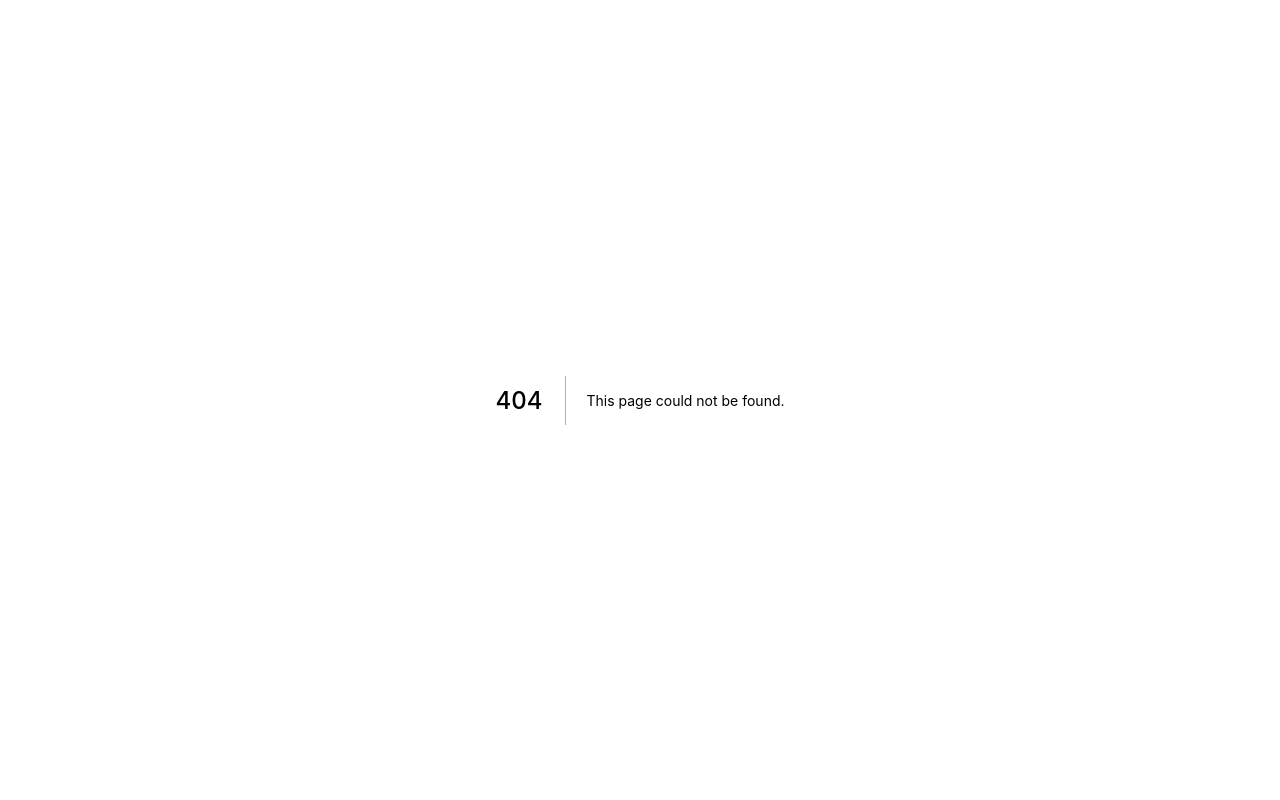
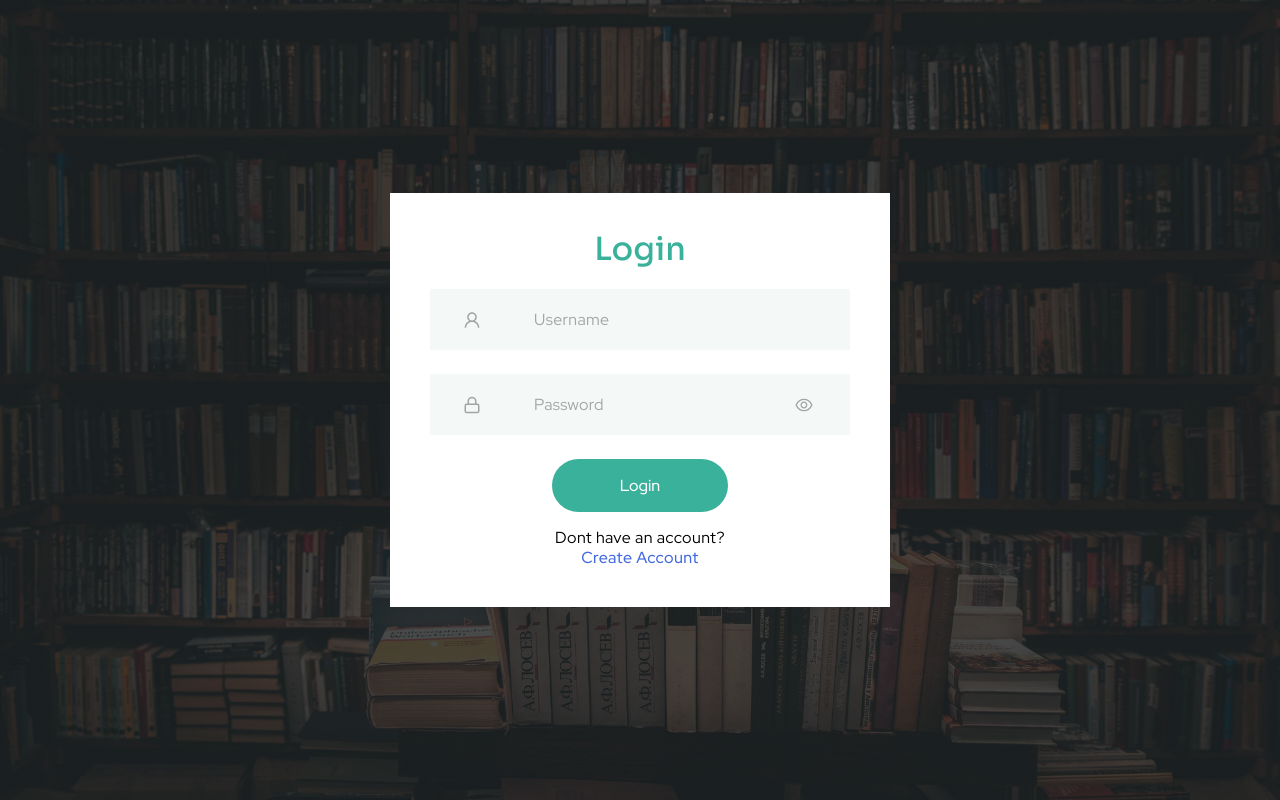
Before and after one commit to YachuJoshi/library-management-frontend, a Next.js app: page /login in a window 1280 px wide. Before the commit this address had no page. Built offline with nearby package versions, Linux system fonts and the light colour scheme.

Commit message:
Add login-page styles; Add register-page

```diff
--- a/next.config.js
+++ b/next.config.js
@@ -1,3 +1,3 @@
 module.exports = {
   reactStrictMode: true,
-}
+};
--- /dev/null
+++ b/pages/login.jsx
@@ -0,0 +1,3 @@
+import { Login } from "../src/pages";
+
+export default Login;
--- /dev/null
+++ b/pages/register.jsx
@@ -0,0 +1,3 @@
+import { Register } from "../src/pages";
+
+export default Register;
--- /dev/null
+++ b/src/components/Button.jsx
@@ -0,0 +1,11 @@
+/* eslint-disable react/button-has-type */
+import cx from "classnames";
+import styles from "./Button.module.scss";
+
+export const Button = ({ className, children, ...props }) => {
+  return (
+    <button className={cx(styles.Button, className)} {...props}>
+      {children}
+    </button>
+  );
+};
--- /dev/null
+++ b/src/components/Button.module.scss
@@ -0,0 +1,30 @@
+@import '../../styles/main.scss';
+
+.Button {
+  background-color: #3ab19b;
+  color: #ffffff;
+  border: none;
+  padding: 15px 56px;
+  border-radius: 100px;
+  font-family: inherit;
+  font-size: 15px;
+  font-weight: 500;
+  cursor: pointer;
+  transition: all 0.2s ease;
+
+  &:hover {
+    background-color: #49c4ad;
+  }
+
+  &:active {
+    transform: translateY(6px);
+  }
+
+  @include media-breakpoint-up(sm) {
+    font-size: 16px;
+  }
+
+  @include media-breakpoint-up(md) {
+    padding: 16px 68px;
+  }
+}
--- a/src/components/index.js
+++ b/src/components/index.js
@@ -1 +1,2 @@
 export { Container } from "./Container";
+export { Button } from "./Button";
--- /dev/null
+++ b/src/pages/Login.jsx
@@ -0,0 +1,77 @@
+/* eslint-disable jsx-a11y/anchor-is-valid, jsx-a11y/label-has-associated-control */
+import { useState } from "react";
+import Link from "next/link";
+import {
+  AiOutlineUser,
+  AiOutlineEye,
+  AiOutlineEyeInvisible,
+} from "react-icons/ai";
+import { FiLock } from "react-icons/fi";
+import { Button } from "../components";
+
+import { MainLayout } from "../layout";
+
+import styles from "./Login.module.scss";
+
+export const Login = () => {
+  const [userName, setUserName] = useState("");
+  const [password, setPassword] = useState("");
+  const [isVisible, setIsVisible] = useState(false);
+
+  const EyeIcon = isVisible ? AiOutlineEyeInvisible : AiOutlineEye;
+
+  const onSubmit = (e) => {
+    e.preventDefault();
+  };
+
+  return (
+    <MainLayout title="Library Management | Login Page">
+      <section className={styles.LoginSection}>
+        <div className={styles.Background} />
+        <div className={styles.LoginModal}>
+          <h2 className={styles.Heading}>Login</h2>
+          <form onSubmit={onSubmit} className={styles.LoginForm}>
+            <span className={styles.UserName}>
+              <AiOutlineUser className={styles.UserIcon} />
+              <input
+                type="text"
+                name="userName"
+                value={userName}
+                required
+                placeholder="Username"
+                className={styles.UserNameInput}
+                onChange={(e) => setUserName(e.target.value)}
+              />
+            </span>
+            <span className={styles.Password}>
+              <FiLock className={styles.PasswordIcon} />
+              <input
+                type={isVisible ? "text" : "password"}
+                name="password"
+                required
+                value={password}
+                placeholder="Password"
+                className={styles.PasswordInput}
+                onChange={(e) => setPassword(e.target.value)}
+              />
+              <EyeIcon
+                className={styles.EyeIcon}
+                onClick={() => setIsVisible(!isVisible)}
+              />
+            </span>
+            <Button type="submit" className={styles.SubmitButton}>
+              Login
+            </Button>
+          </form>
+          <p className={styles.Create}>
+            Dont have an account?
+            <br />
+            <Link href="/register">
+              <a className={styles.CreateAccButton}>Create Account</a>
+            </Link>
+          </p>
+        </div>
+      </section>
+    </MainLayout>
+  );
+};
--- /dev/null
+++ b/src/pages/Login.module.scss
@@ -0,0 +1,145 @@
+@import '../../styles/main.scss';
+
+.LoginSection {
+  height: 100vh;
+  max-width: 900px;
+  margin-left: auto;
+  margin-right: auto;
+  width: 100%;
+  display: flex;
+  flex-flow: column;
+  align-items: center;
+  justify-content: center;
+}
+
+.Background {
+  height: 100vh;
+  width: 100vw;
+  z-index: -1;
+  background-image: linear-gradient(to right bottom, rgba(26, 32, 33, .8), rgba(26, 32, 33, .8)), url('../../public/hero-bg-image.jpg');
+  position: absolute;
+  inset: 0;
+  background-size: cover;
+  background-repeat: no-repeat;
+  background-position: center center;
+}
+
+.LoginModal {
+  background-color: white;
+  padding: 40px;
+  min-width: 90%;
+  max-width: 500px;
+
+  @include media-breakpoint-up(sm) {
+    min-width: 400px;
+    max-width: 600px;
+  }
+
+  @include media-breakpoint-up(md) {
+    width: 500px;
+  }
+}
+
+.Heading {
+  font-family: 'Sora', sans-serif;
+  text-align: center;
+  font-size: 32px;
+  margin-bottom: 24px;
+  font-weight: 500;
+  color: #3ab19b;
+}
+
+.LoginForm {
+  display: flex;
+  flex-flow: column;
+}
+
+.UserName,
+.Password {
+  position: relative;
+  display: flex;
+  align-items: center;
+  width: 100%;
+  background-color: #f4f8f7;
+  margin-bottom: 24px;
+
+  .UserIcon {
+    color: #a1a6a4;
+    height: 20px;
+    width: 20px;
+    flex: 0 1 20%;
+  }
+}
+
+.PasswordIcon {
+  color: #a1a6a4;
+  flex: 0 1 20%;
+  height: 18px;
+  width: 18px;
+}
+
+.UserNameInput,
+.PasswordInput {
+  border: none;
+  background-color: #f4f8f7;
+  padding: 20px;
+  flex: 0 1 80%;
+  font-family: 'Red Hat Display', sans-serif;
+  font-size: 15px;
+  letter-spacing: 0.3px;
+
+  @include media-breakpoint-up(sm) {
+    font-size: 16px;
+  }
+
+  &::placeholder {
+    font-family: inherit;
+    color: #a1a6a4;
+  }
+
+  &:focus {
+    outline: none;
+  }
+}
+
+.EyeIcon {
+  color: #a1a6a4;
+  position: absolute;
+  right: 36px;
+  height: 20px;
+  width: 20px;
+}
+
+
+.SubmitButton {
+  align-self: center;
+}
+
+.Create {
+  font-size: 15px;
+  margin-top: 16px;
+  letter-spacing: 0.4px;
+  text-align: center;
+  line-height: 120%;
+
+  @include media-breakpoint-up(sm) {
+    font-size: 16px;
+  }
+}
+
+.CreateAccButton {
+
+  &:link,
+  &:visited {
+    color: #4169e1;
+    font-weight: 500;
+    border-bottom: 2px solid transparent;
+    transition: all 0.2s ease;
+  }
+
+  &:hover,
+  &:active {
+    color: #1e47c0;
+    border-bottom: 2px solid #1e47c0;
+  }
+}
--- /dev/null
+++ b/src/pages/Register.jsx
@@ -0,0 +1,36 @@
+import { MainLayout } from "../layout";
+import styles from "./Register.module.scss";
+
+export const Register = () => {
+  return (
+    <MainLayout title="Library Management | Login Page">
+      <div className={styles.Background} />
+      <section>
+        <form>
+          <div>
+            <h2>Personal Information</h2>
+            <label htmlFor="firstName">
+              First Name
+              <input type="text" placeholder="Full Name" id="firstName" />
+            </label>
+            <label htmlFor="lastName">
+              Last Name
+              <input type="text" placeholder="Full Name" id="lastName" />
+            </label>
+          </div>
+          <div>
+            <h2>Contact Information</h2>
+            <label htmlFor="name">
+              Full Name
+              <input type="text" placeholder="Full Name" id="name" />
+            </label>
+            <label htmlFor="name">
+              Full Name
+              <input type="text" placeholder="Full Name" id="name" />
+            </label>
+          </div>
+        </form>
+      </section>
+    </MainLayout>
+  );
+};
--- /dev/null
+++ b/src/pages/Register.module.scss
@@ -0,0 +1 @@
+@import '../../styles/main.scss';
--- a/src/pages/index.js
+++ b/src/pages/index.js
@@ -1 +1,3 @@
-export * from "./Home";
+export { Home } from "./Home";
+export { Login } from "./Login";
+export { Register } from "./Register";
--- a/styles/globals.scss
+++ b/styles/globals.scss
@@ -1,5 +1,6 @@
 @import "./reset.scss";
 @import "./main.scss";
+@import url('https://fonts.googleapis.com/css2?family=Poppins:wght@300;400;500;600;700&family=Red+Hat+Display:wght@400;500;700&family=Rubik:wght@300;400;500;600;700&family=Sora:wght@300;400;500;600;700&display=swap');
 
 *,
 *::before,
```
Also changed, not shown: public/hero-bg-image.jpg (added).
